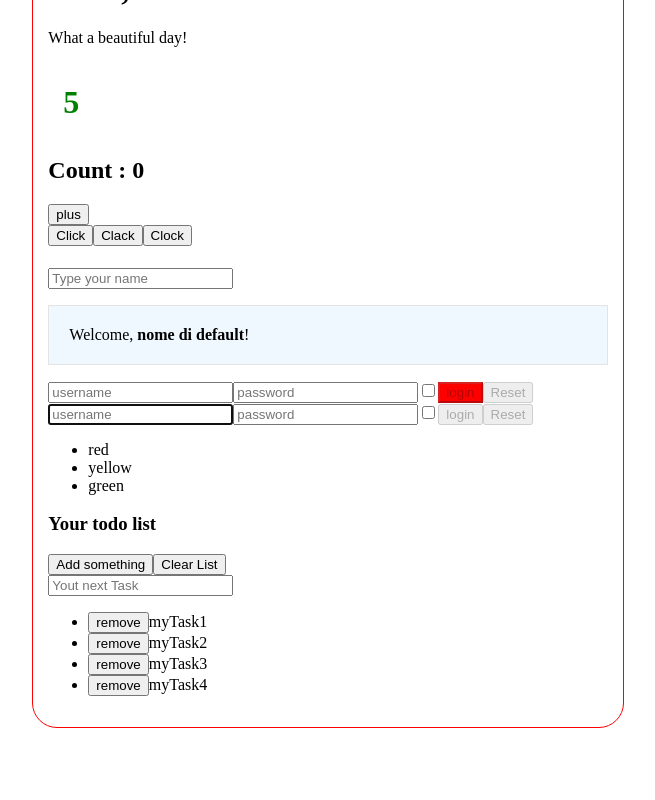
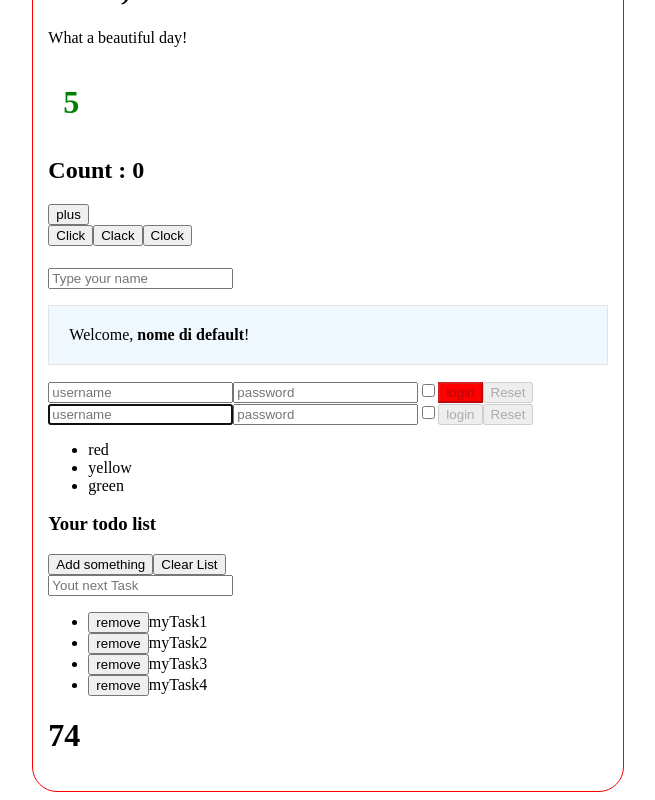
Before and after one commit to AlessandroOnnis/react-exercises, a React (Create React App) app: page / in a window 1280 px wide. Shown: the part 261-1061 px from the top of the page, without its empty margins (328-983 px from the left). Before the commit the page ends 997 px from the top, so only its background shows below. Built offline with nearby package versions, Linux system fonts and the light colour scheme.

Commit message:
function-components-02

```diff
--- a/src/App.js
+++ b/src/App.js
@@ -10,6 +10,7 @@ import { Colors } from './components/colors';
 import { TodoList } from './components/toDoList';
 import { Container } from './components/container';
 import { GeneralButton } from './components/generalButton';
+import { Sum } from './components/sum';
 
 class App extends React.Component {
     render() {
@@ -33,6 +34,7 @@ class App extends React.Component {
                         return <ul>{task}</ul>
                     }
                 }</TodoList>
+                <Sum numbers={[12, 24,38]}/>
             </Container>
         )
     };
--- /dev/null
+++ b/src/components/sum.js
@@ -0,0 +1,4 @@
+export function Sum(props){
+    let result = props.numbers.reduce((a, b) =>  a + b)
+    return <h1>{result}</h1>
+}
```
